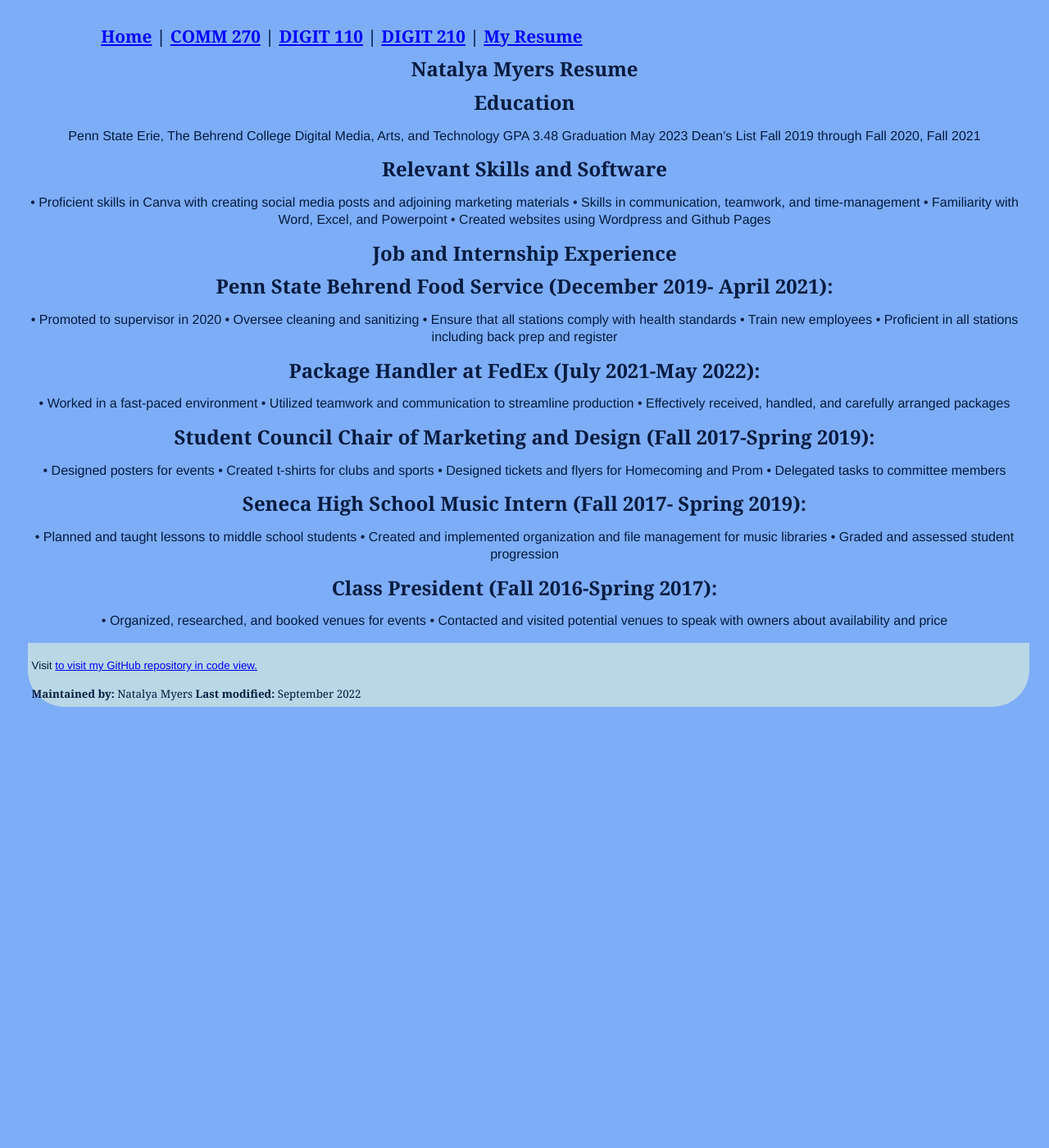
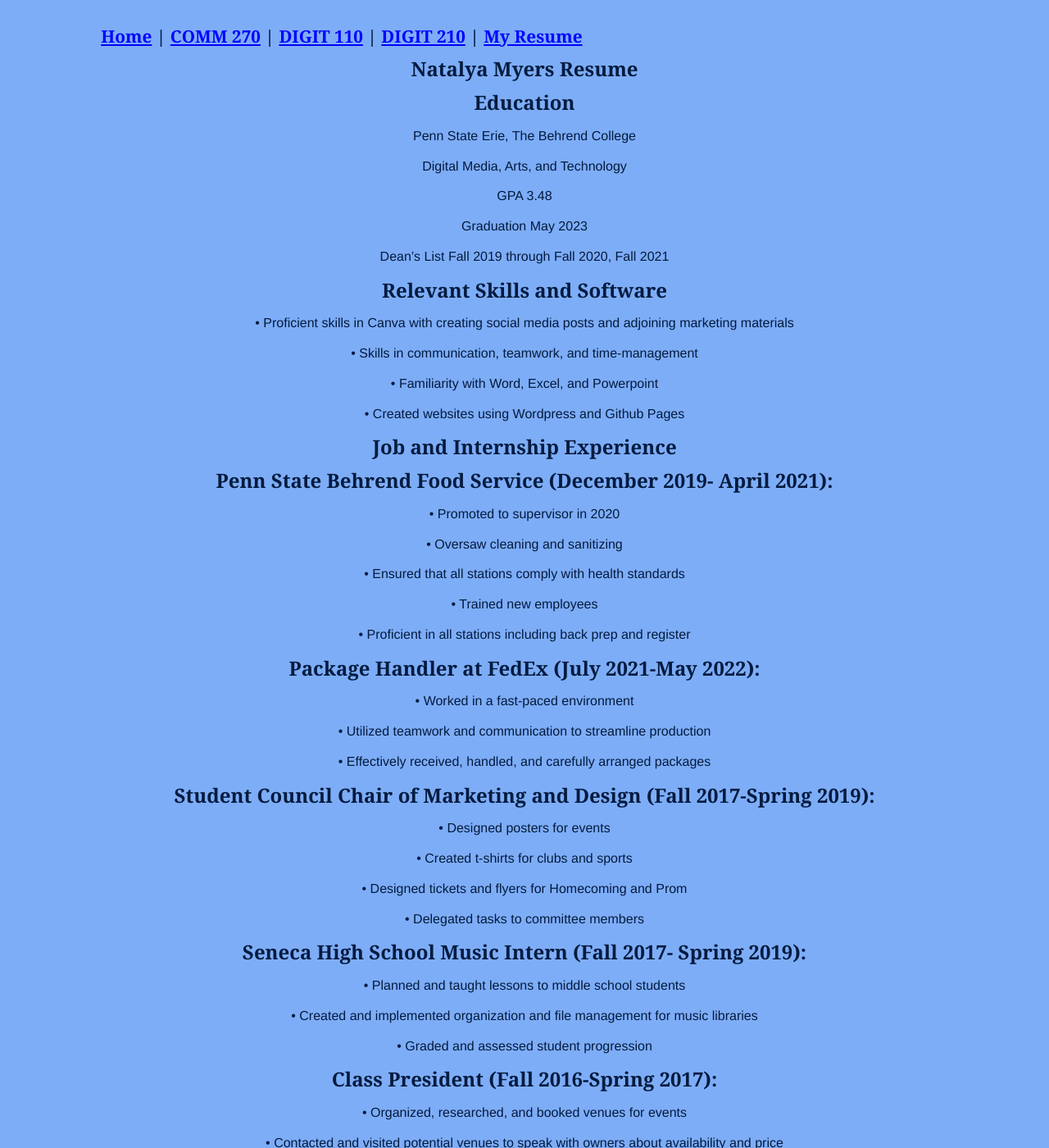
Before and after one commit to natalyamyers/onlinePortfolio, a Jekyll site: the page built from docs/resume.html, in a window 1280 px wide and 1400 px high. Shown: the whole window at 82% size. Built offline with Jekyll 4.4.1, drawn with Linux system fonts in a browser that asks for light colours.

Commit message:
Update resume.html

```diff
--- a/docs/resume.html
+++ b/docs/resume.html
@@ -7,46 +7,46 @@
         <h1>Natalya Myers Resume</h1>
   <h1>Education</h1>
 
-<p>Penn State Erie, The Behrend College
-Digital Media, Arts, and Technology
-GPA 3.48
-Graduation May 2023
-  Dean’s List Fall 2019 through Fall 2020, Fall 2021</p1>
+        <p>Penn State Erie, The Behrend College</p>
+        <p>Digital Media, Arts, and Technology</p>
+        <p>GPA 3.48</p>
+        <p>Graduation May 2023</p>
+        <p>Dean’s List Fall 2019 through Fall 2020, Fall 2021</p>
 
 
 <h1>Relevant Skills and Software</h1>
 
-<p>• Proficient skills in Canva with creating social media posts and adjoining marketing materials
-•	Skills in communication, teamwork, and time-management
-•	Familiarity with Word, Excel, and Powerpoint
-  •	Created websites using Wordpress and Github Pages</p>
+        <p>• Proficient skills in Canva with creating social media posts and adjoining marketing materials</p>
+        <p>• Skills in communication, teamwork, and time-management</p>
+        <p>• Familiarity with Word, Excel, and Powerpoint</p>
+        <p>• Created websites using Wordpress and Github Pages</p>
 
 
 <h1>Job and Internship Experience</h1>
 <h1>Penn State Behrend Food Service (December 2019- April 2021):</h1>
-<p>•	Promoted to supervisor in 2020
-•	Oversee cleaning and sanitizing
-•	Ensure that all stations comply with health standards
-•	Train new employees
-  •	Proficient in all stations including back prep and register</p>
+        <p>• Promoted to supervisor in 2020</p>
+        <p>• Oversaw cleaning and sanitizing</p>
+        <p>• Ensured that all stations comply with health standards</p>
+        <p>• Trained new employees</p>
+        <p>• Proficient in all stations including back prep and register</p>
 
 <h1>Package Handler at FedEx (July 2021-May 2022):</h1>
-<p>•	Worked in a fast-paced environment
-•	Utilized teamwork and communication to streamline production
-  •	Effectively received, handled, and carefully arranged packages</p>
+        <p>• Worked in a fast-paced environment</p>
+        <p>• Utilized teamwork and communication to streamline production</p>
+        <p>• Effectively received, handled, and carefully arranged packages</p>
 
 <h1>Student Council Chair of Marketing and Design (Fall 2017-Spring 2019):</h1>
-<p>•	Designed posters for events
-•	Created t-shirts for clubs and sports
-•	Designed tickets and flyers for Homecoming and Prom
-  •	Delegated tasks to committee members</p>
+        <p>• Designed posters for events</p>
+        <p>• Created t-shirts for clubs and sports</p>
+        <p>• Designed tickets and flyers for Homecoming and Prom</p>
+        <p>• Delegated tasks to committee members</p>
 
 <h1>Seneca High School Music Intern (Fall 2017- Spring 2019):</h1>
-<p>•	Planned and taught lessons to middle school students
-•	Created and implemented organization and file management for music libraries
-  •	Graded and assessed student progression</p>
+        <p>• Planned and taught lessons to middle school students</p>
+        <p>• Created and implemented organization and file management for music libraries</p>
+        <p>• Graded and assessed student progression</p>
 
 <h1>Class President (Fall 2016-Spring 2017):</h1>
-<p>•	Organized, researched, and booked venues for events
-  •	Contacted and visited potential venues to speak with owners about availability and price</p>
+        <p>• Organized, researched, and booked venues for events</p>
+        <p>• Contacted and visited potential venues to speak with owners about availability and price</p>
 </section>
```
